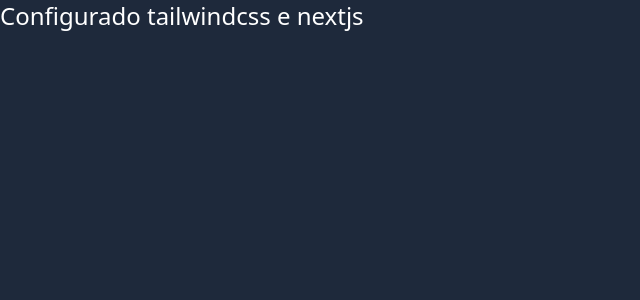
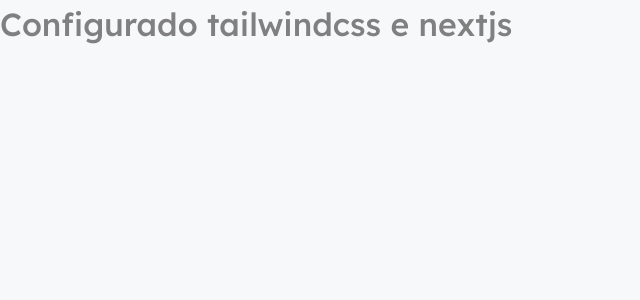
Before and after one commit to RenanFachin/RS_NLW_Podcastr, a Next.js app: page / in a window 1280 px wide. Shown: the top 300 px of the page, without its empty margins (0-640 px from the left). Built offline with nearby package versions, Linux system fonts and the light colour scheme.

Commit message:
using external fonts with tailwdindcss in nextJS

```diff
--- a/package.json
+++ b/package.json
@@ -9,7 +9,7 @@
     "lint": "next lint"
   },
   "dependencies": {
-    "@next/font": "13.1.5",
+    "@next/font": "^13.1.5",
     "@types/node": "18.11.18",
     "@types/react": "18.0.27",
     "@types/react-dom": "18.0.10",
--- a/src/pages/_app.tsx
+++ b/src/pages/_app.tsx
@@ -1,6 +1,22 @@
 import type { AppProps } from 'next/app'
 import '../styles/globals.css'
 
+import { Inter, Lexend } from '@next/font/google'
+
+const inter = Inter({
+  subsets: ['latin'],
+  variable: '--font-inter',
+})
+
+const lexend = Lexend({
+  subsets: ['latin'],
+  variable: '--font-lexend'
+})
+
 export default function App({ Component, pageProps }: AppProps) {
-  return <Component {...pageProps} />
+  return (
+    <main className={`${inter.variable} ${lexend.variable} font-sans`}>
+      <Component {...pageProps} />
+    </main>
+  )
 }
--- a/src/pages/index.tsx
+++ b/src/pages/index.tsx
@@ -1,7 +1,7 @@
 export default function Home() {
   return (
-    <div className="w-full h-screen bg-slate-800">
-      <h1 className="text-white text-2xl">
+    <div className="w-full h-screen ">
+      <h1 className="font-Lexend">
         Configurado tailwindcss e nextjs
       </h1>
     </div>
--- a/src/styles/globals.css
+++ b/src/styles/globals.css
@@ -1,3 +1,25 @@
 @tailwind base;
 @tailwind components;
 @tailwind utilities;
+
+
+body{
+    @apply bg-gray-50
+}
+
+body, input textarea, button {
+    @apply font-medium text-gray-500 font-sans
+}
+
+h1 {
+    @apply text-3xl
+}
+
+h2 {
+    @apply text-2xl
+}
+
+button {
+    @apply cursor-pointer
+
+}
--- a/tailwind.config.js
+++ b/tailwind.config.js
@@ -1,10 +1,39 @@
+const { fontFamily } = require('tailwindcss/defaultTheme')
+
 /** @type {import('tailwindcss').Config} */
 module.exports = {
   content: [
     "./src/**/*.tsx",
   ],
   theme: {
-    extend: {},
+    extend: {
+      fontSize: {
+        '3xl': '2rem',
+      },
+      fontFamily: {
+        Inter: ['var(--font-inter)', ...fontFamily.sans],
+        Lexend: ['var(--font-lexend)', ...fontFamily.sans]
+      },
+    },
+    colors: {
+      white: "#FFF",
+      gray: {
+        50: "#F7F8FA",
+        100: "#E6E8EB",
+        200: "#AFB2B1",
+        500: "#808080",
+        800: "#494D4B",
+      },
+      green: {
+        500: "#04D361"
+      },
+      purple: {
+        300: "#9F75FF",
+        400: "#9164FA",
+        500: "#8257E5",
+        800: "#6F48C9",
+      }
+    }
   },
   plugins: [],
 }
```
Also changed, not shown: 1 other file (tests, documents, lock files or other folders).
